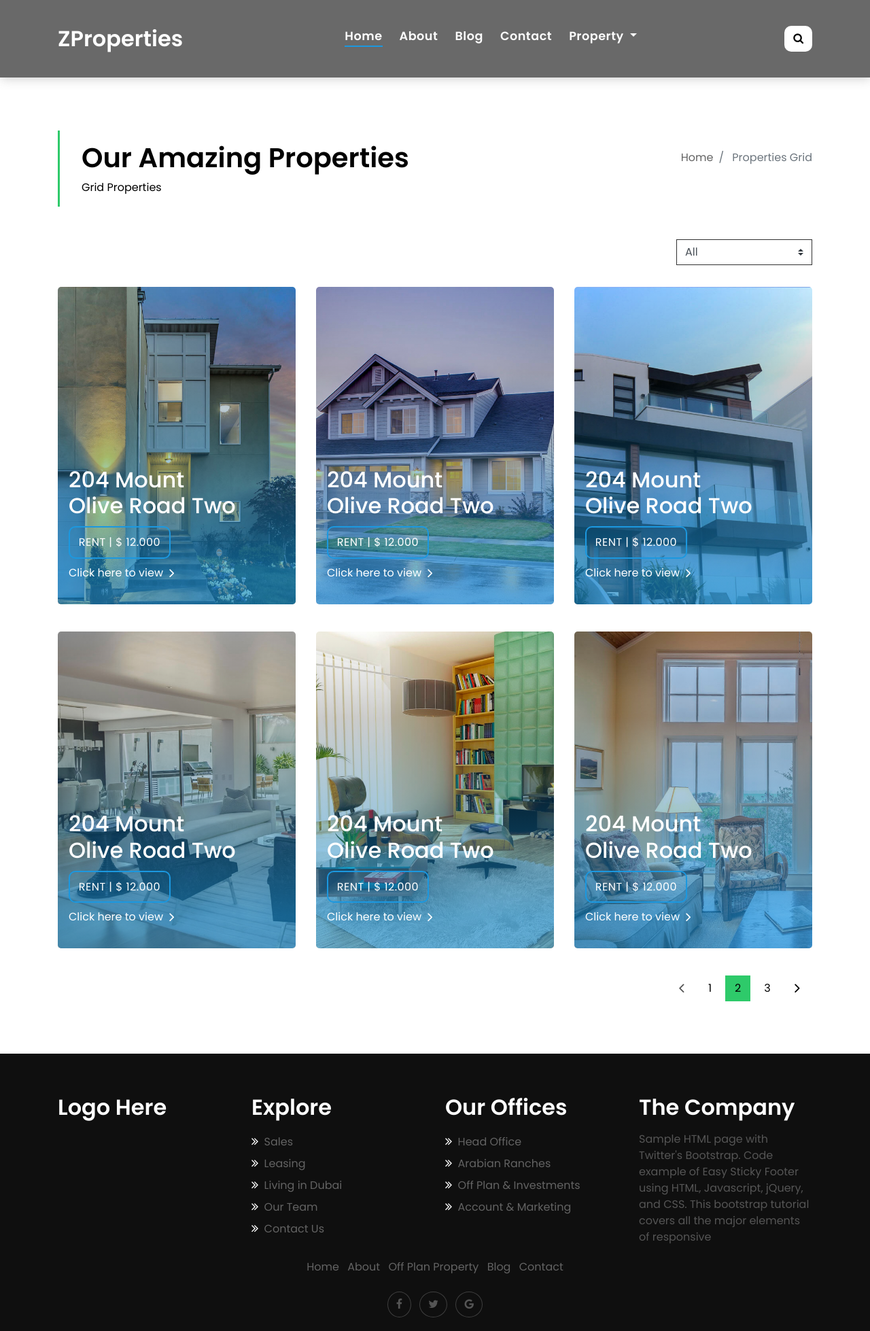
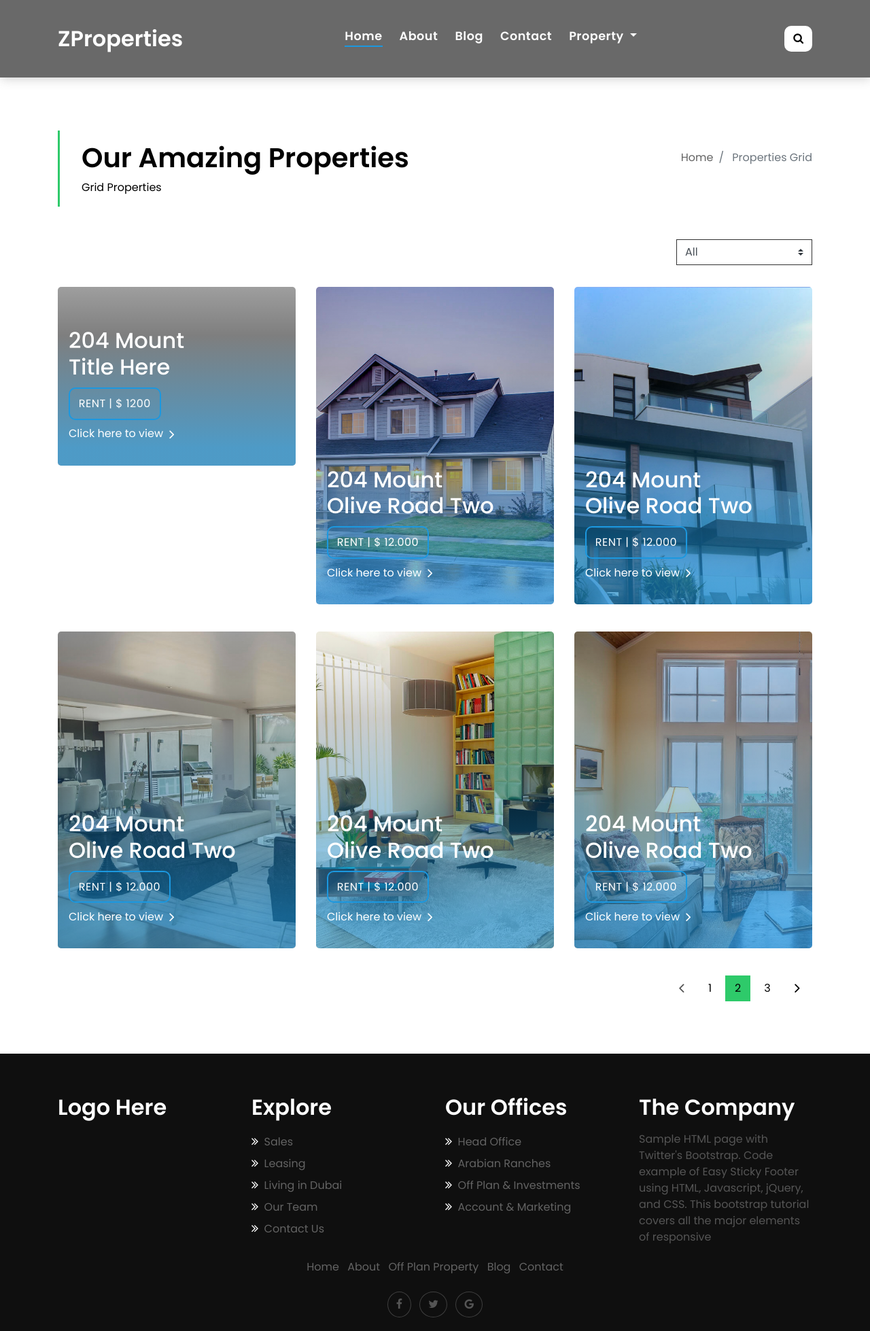
Before and after one commit to mubasharazad12/zProperty, a Django app: page /property-grid in a window 1280 px wide. Shown: the whole page at 68% size. Run offline with Django 3.2, Linux system fonts and the light colour scheme; data comes from the database, SQL or seed files in the repository; both versions use the stored data as it was after the commit; some libraries are stand-ins or nearby versions; grey boxes are pictures that could not be loaded.

Commit message:
Added A Demo Of OfPlan Model With Just One Image Changing

```diff
--- a/home/views.py
+++ b/home/views.py
@@ -1,15 +1,33 @@
 from django.shortcuts import render
+from offsure.models import OFFPlanAndInvestment, OffPlanGallery
+
 
 # Create your views here.
 
 def index(request):
     return render(request, "index.html")
 
+
 def contact(request):
     return render(request, "contact.html")
 
+
 def propertyGrid(request):
-    return render(request, "property-grid.html")
+    # This is just for one Element
+    all_properties = OFFPlanAndInvestment.objects.all()
+    context = {
+        "demoImage": all_properties[0].Dashboard_Image,
+        "Title": all_properties[0].PlanName,
+        "OverView": all_properties[0].Overview,
+        "Price": all_properties[0].Price
+    }
+    # For All Element U Need to Loop On all_prop
+    # all_properties = OFFPlanAndInvestment.objects.all()
+    # context = {
+    #     "all_prop": all_properties
+    # }
+    return render(request, "property-grid.html", context=context)
+
 
 def propertyDetail(request):
     return render(request, "property-detail.html")
--- a/templates/property-grid.html
+++ b/templates/property-grid.html
@@ -53,19 +53,19 @@
         <div class="col-md-4">
           <div class="card-box-a card-shadow">
             <div class="img-box-a">
-              <img src="{% static 'img/property-1.jpg' %}" alt="" class="img-a img-fluid">
+              <img src="Media/{{demoImage}}" alt="" class="img-a img-fluid">
             </div>
             <div class="card-overlay">
               <div class="card-overlay-a-content">
                 <div class="card-header-a">
                   <h2 class="card-title-a">
                     <a href="#">204 Mount
-                      <br /> Olive Road Two</a>
+                      <br /> {{Title}} </a>
                   </h2>
                 </div>
                 <div class="card-body-a">
                   <div class="price-box d-flex">
-                    <span class="price-a">rent | $ 12.000</span>
+                    <span class="price-a">rent | $ {{Price}}</span>
                   </div>
                   <a href="property-single.html" class="link-a">Click here to view
                     <span class="ion-ios-arrow-forward"></span>
```
Also changed, not shown: db.sqlite3.
